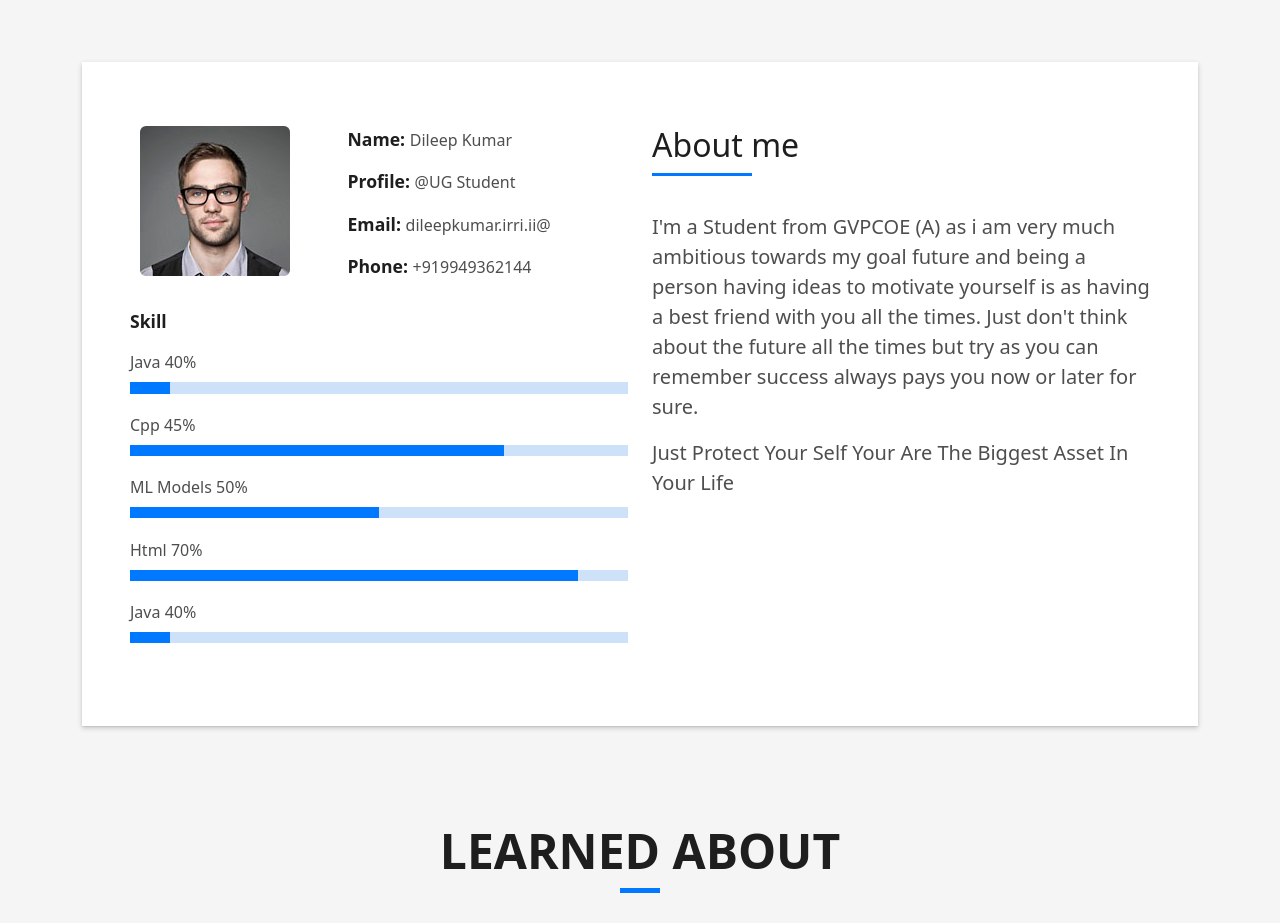
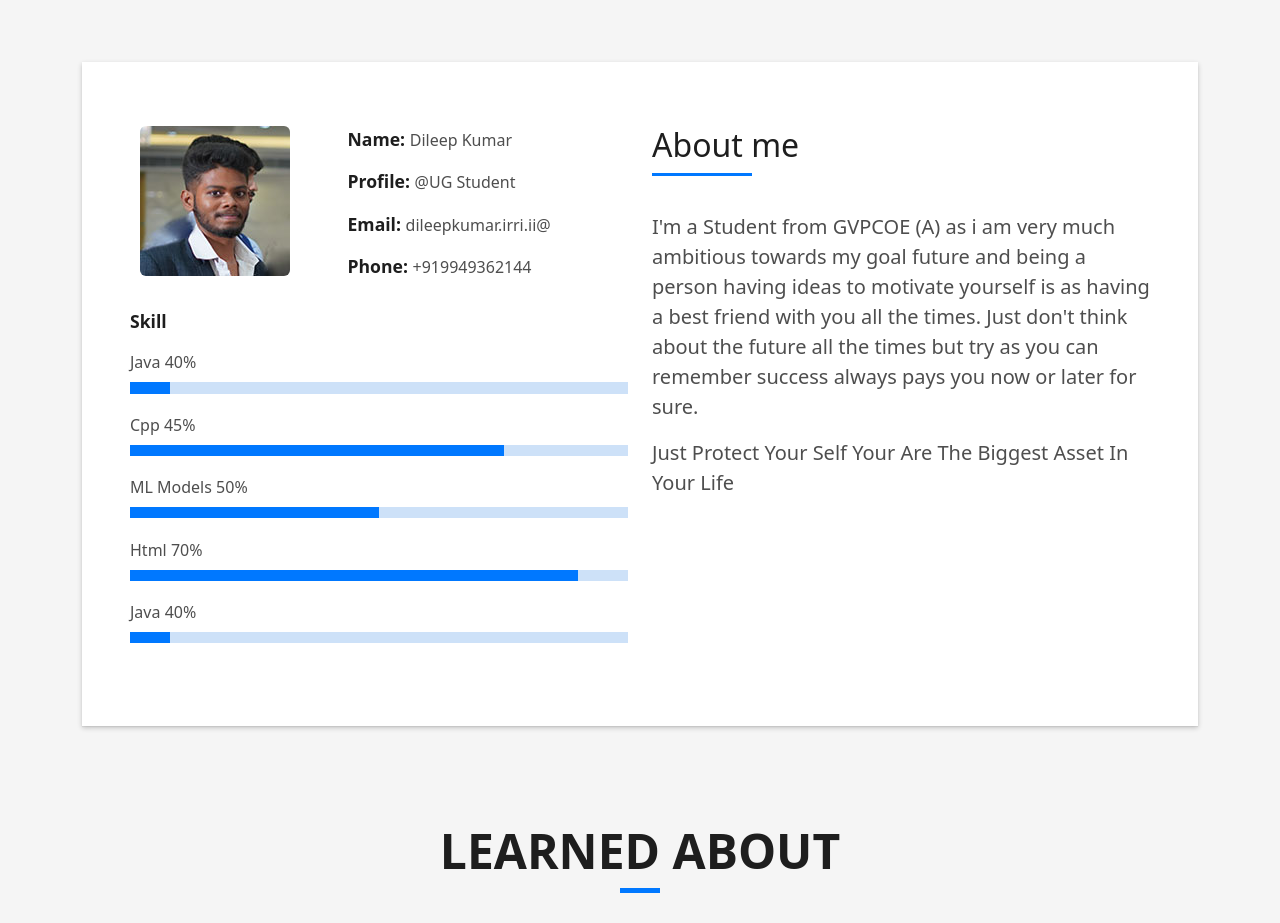
Before and after one commit to djdillu/port, a plain HTML site: page index.html in a window 1280 px wide. Shown: the part 802-1725 px from the top of the page. Drawn offline with Linux system fonts and the light colour scheme.

Commit message:
Update index.html

```diff
--- a/index.html
+++ b/index.html
@@ -148,7 +148,7 @@
                   <div class="row">
                     <div class="col-sm-6 col-md-5">
                       <div class="about-img">
-                        <img src="assets/img/testimonial-2.jpg" class="img-fluid rounded b-shadow-a" alt="">
+                        <img src="assets/img/150img.jpg" class="img-fluid rounded b-shadow-a" alt="">
                       </div>
                     </div>
                     <div class="col-sm-6 col-md-7">
```
